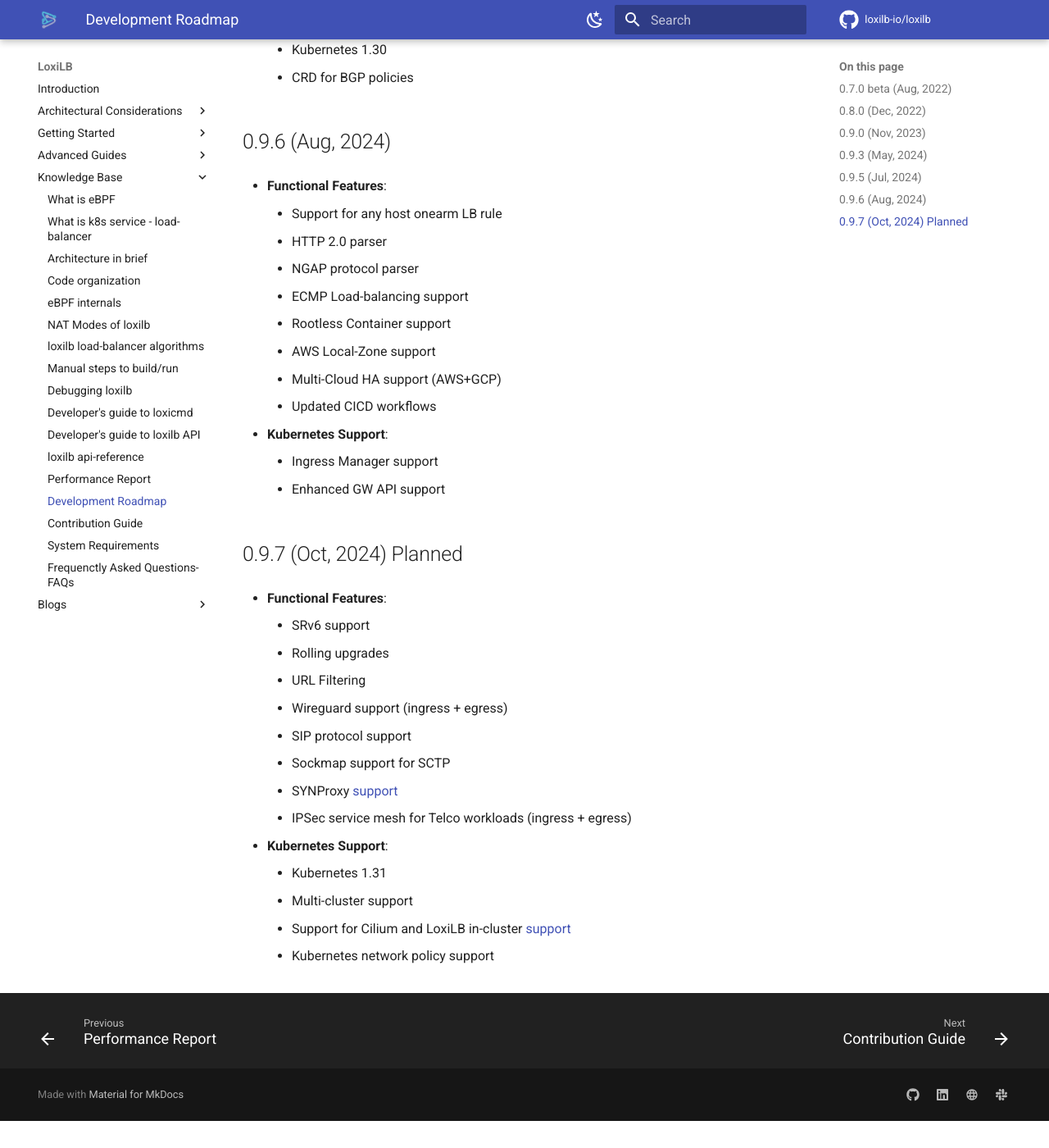
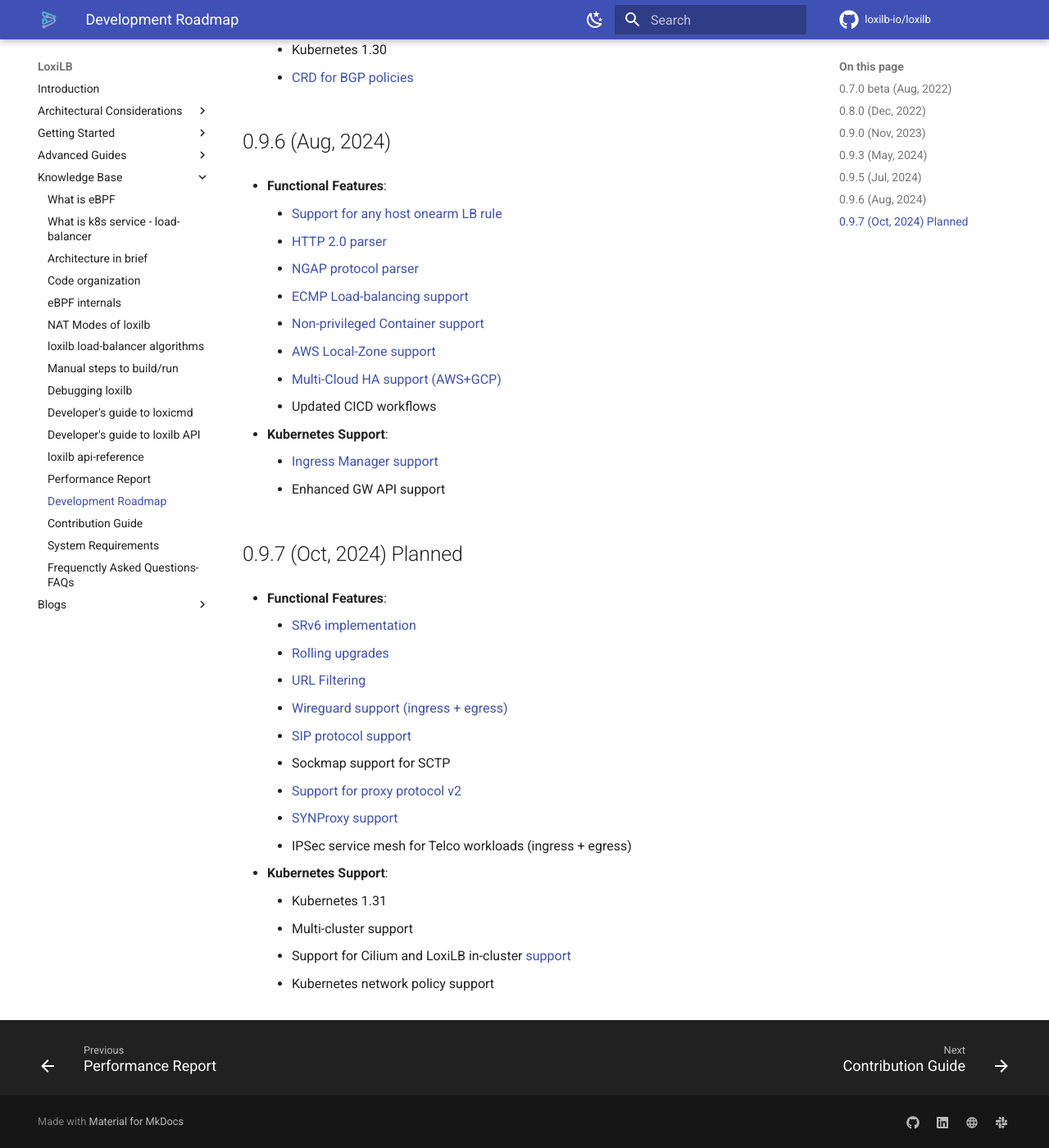
Before and after one commit to loxilb-io/loxilbdocs, an MkDocs documentation site: the page built from docs/roadmap.md, in a window 1280 px wide and 1400 px high, scrolled down 3717 px. Shown: the whole window at 82% size. Built offline with MkDocs 1.6.1 and Material for MkDocs 9.7.7, drawn with Linux system fonts in a browser that asks for light colours; comment, search, counter and statistics services are not loaded; before the commit the page ends 5084 px from its top, so only the background shows below that.

Commit message:
Update roadmap.md

```diff
--- a/docs/roadmap.md
+++ b/docs/roadmap.md
@@ -107,41 +107,42 @@
 - **Functional Features**:
     - L7 (Transparent) proxy
     - HTTPS termination
-    - Native eBPF implementation for Policy based IP Masquerade/SNAT
+    - [Native eBPF implementation for Policy based IP Masquerade/SNAT](https://github.com/loxilb-io/loxilb/issues/718)
     - Kubernetes vCluster support
     - E2E SCTP multi-homing support with Multus
-    - Multi-AZ/Region hitless HA support for AWS/EKS
-    - Service communication proxy support for Telco deployments
+    - [Multi-AZ/Region hitless HA support for AWS/EKS](https://github.com/loxilb-io/loxilb/issues/681)
+    - [Service communication proxy support for Telco deployments](https://dev.to/nikhilmalik/5g-service-communication-proxy-with-loxilb-4242)
 
 - **Kubernetes Support**:
     - Kubernetes 1.30
-    - CRD for BGP policies
+    - [CRD for BGP policies](https://github.com/loxilb-io/loxilbdocs/blob/main/docs/k8s_bgp_policy_crd.md)
 
 ## 0.9.6 (Aug, 2024)
 
 - **Functional Features**:
-    - Support for any host onearm LB rule
-    - HTTP 2.0 parser
-    - NGAP protocol parser
-    - ECMP Load-balancing support
-    - Rootless Container support
-    - AWS Local-Zone support
-    - Multi-Cloud HA support (AWS+GCP)
+    - [Support for any host onearm LB rule](https://github.com/loxilb-io/loxilb/pull/694)
+    - [HTTP 2.0 parser](https://github.com/loxilb-io/loxilb/issues/48)
+    - [NGAP protocol parser](https://www.loxilb.io/post/ngap-load-balancing-with-loxilb)
+    - [ECMP Load-balancing support](https://github.com/loxilb-io/loxilb/issues/730)
+    - [Non-privileged Container support](https://github.com/loxilb-io/loxilb/discussions/654)
+    - [AWS Local-Zone support](https://github.com/loxilb-io/loxilbdocs/blob/main/docs/eks-external.md#restricting-loxilb-service-for-a-local-zone-node-group)
+    - [Multi-Cloud HA support (AWS+GCP)](https://github.com/loxilb-io/loxilb/issues/697)
     - Updated CICD workflows
 
 - **Kubernetes Support**:
-    - Ingress Manager support
+    - [Ingress Manager support](https://github.com/loxilb-io/loxilbdocs/blob/main/docs/loxilb-ingress.md)
     - Enhanced GW API support
 
 ## 0.9.7 (Oct, 2024)   Planned
 - **Functional Features**:
-    - SRv6 support
-    - Rolling upgrades
-    - URL Filtering
-    - Wireguard support (ingress + egress)
-    - SIP protocol support
+    - [SRv6 implementation](https://github.com/loxilb-io/loxilb/issues/14)
+    - [Rolling upgrades](https://github.com/loxilb-io/loxilb/issues/312)
+    - [URL Filtering](https://github.com/loxilb-io/loxilb/issues/133)
+    - [Wireguard support (ingress + egress)](https://github.com/loxilb-io/loxilb/issues/67)
+    - [SIP protocol support](https://github.com/loxilb-io/loxilb-ebpf/issues/45)
     - Sockmap support for SCTP
-    - SYNProxy [support](https://github.com/loxilb-io/loxilb/issues/670)
+    - [Support for proxy protocol v2](https://github.com/loxilb-io/loxilb/issues/675)
+    - [SYNProxy support](https://github.com/loxilb-io/loxilb/issues/670)
     - IPSec service mesh for Telco workloads  (ingress + egress)
 
 - **Kubernetes Support**:
```
